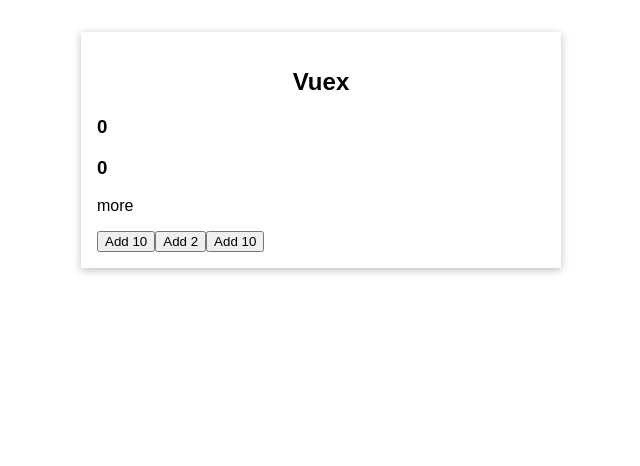
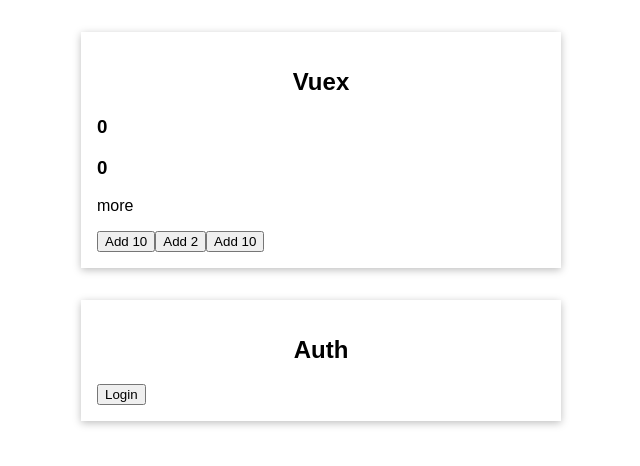
Before and after one commit to tyange/vue-vuex, a Vue app: page / in a window 1280 px wide. Shown: the top 466 px of the page, without its empty margins (319-959 px from the left). Built offline with nearby package versions, Linux system fonts and the light colour scheme.

Commit message:
my auth logic

```diff
--- a/src/App.vue
+++ b/src/App.vue
@@ -4,6 +4,9 @@
     <favorite-value></favorite-value>
     <button @click="ChangeCounterdOne">Add 10</button>
     <change-counter></change-counter>
+  </base-container>
+  <base-container title="Auth">
+    <user-auth></user-auth>
   </base-container>
 </template>
 
@@ -12,13 +15,15 @@
 import ChangeCounter from './components/ChangeCounter.vue';
 import FavoriteValue from './components/FavoriteValue.vue';
 import TheCounter from './components/TheCounter.vue';
+import UserAuth from './components/UserAuth.vue';
 
 export default {
   components: {
     BaseContainer,
     TheCounter,
     ChangeCounter,
-    FavoriteValue
+    FavoriteValue,
+    UserAuth
   },
   methods: {
     ChangeCounterdOne() {
--- /dev/null
+++ b/src/components/UserAuth.vue
@@ -0,0 +1,16 @@
+<template>
+  <button v-if="!isAuthenticated" @click="login">Login</button>
+  <button v-else @click="logout">Logout</button>
+</template>
+
+<script>
+import { mapGetters, mapMutations } from 'vuex';
+export default {
+  computed: {
+    ...mapGetters(['isAuthenticated'])
+  },
+  methods: {
+    ...mapMutations(['login', 'logout'])
+  }
+};
+</script>
--- a/src/main.js
+++ b/src/main.js
@@ -6,7 +6,8 @@
 const store = createStore({
   state() {
     return {
-      counter: 0
+      counter: 0,
+      isAuth: false
     };
   },
   mutations: {
@@ -15,6 +16,14 @@
     },
     increase(state, payload) {
       state.counter = state.counter + payload.value;
+    },
+    login(state) {
+      state.isAuth = true;
+      console.log('ok');
+    },
+    logout(state) {
+      state.isAuth = false;
+      console.log('logout');
     }
   },
   actions: {
@@ -39,6 +48,9 @@
         return 100;
       }
       return finalCounter;
+    },
+    isAuthenticated(state) {
+      return state.isAuth;
     }
   }
 });
```
